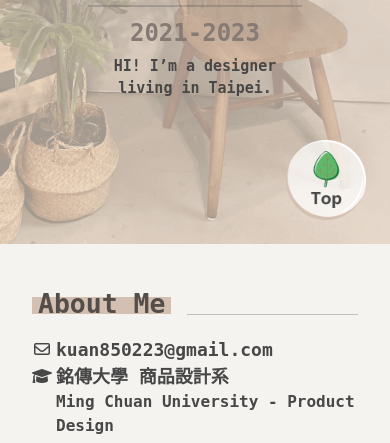
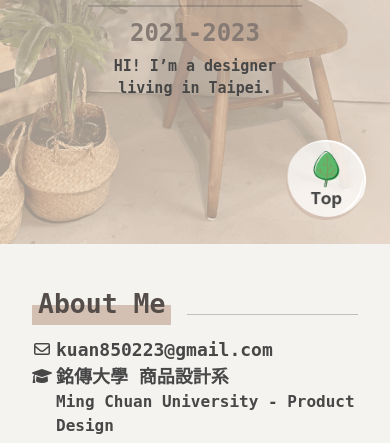
Before and after one commit to kuankuanli/profolio, a plain HTML site: page index.html in a window 390 px wide. Shown: the part 600-1043 px from the top of the page. Drawn offline with nearby package versions, Linux system fonts and the light colour scheme; a web font is replaced by a local one.

Commit message:
Css微調

```diff
--- a/index.css
+++ b/index.css
@@ -597,10 +597,6 @@ li::marker {
         height: 17px;
         top: 17px;
     }
-    .home-title::after {
-        top: 13px;
-        height: 17px;
-    }
     .about-content div {
         font-size: 18px;
     }
--- a/wwwroot/css/Base.css
+++ b/wwwroot/css/Base.css
@@ -384,7 +384,7 @@ h1, h2 {
     }
     footer {
         padding-top: 64px;
-        font-size: 12px;
+        font-size: 14px;
         grid-gap: 4px;
     }
     #zone-1 {
```
